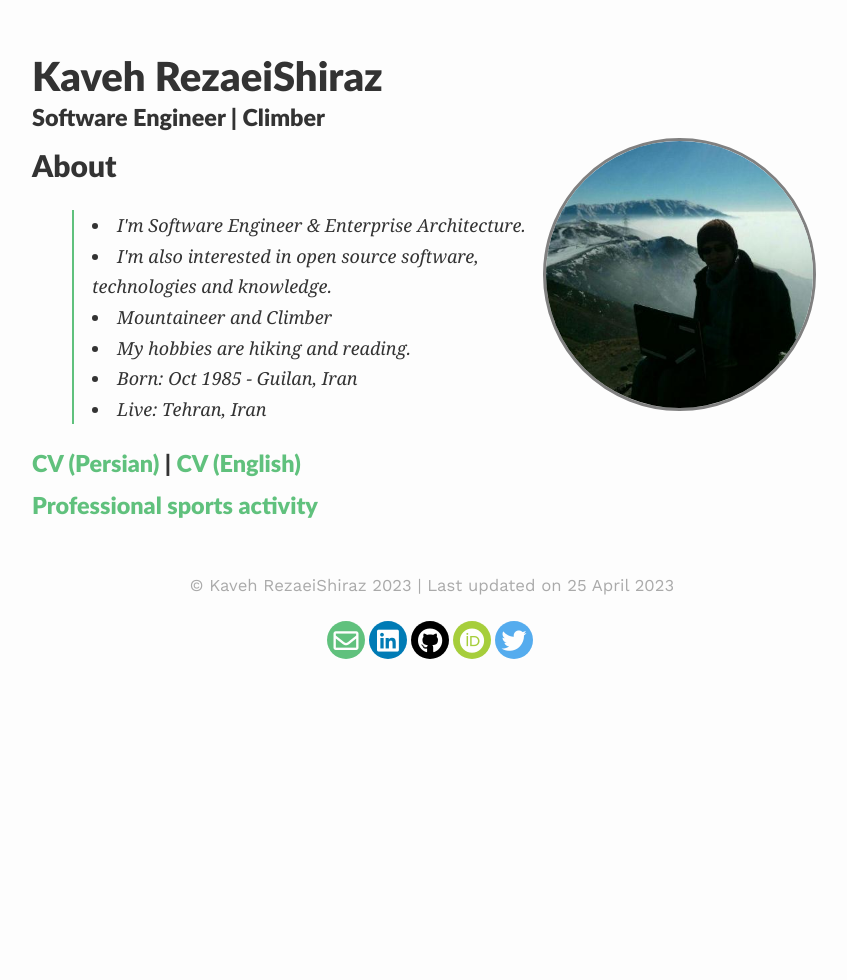
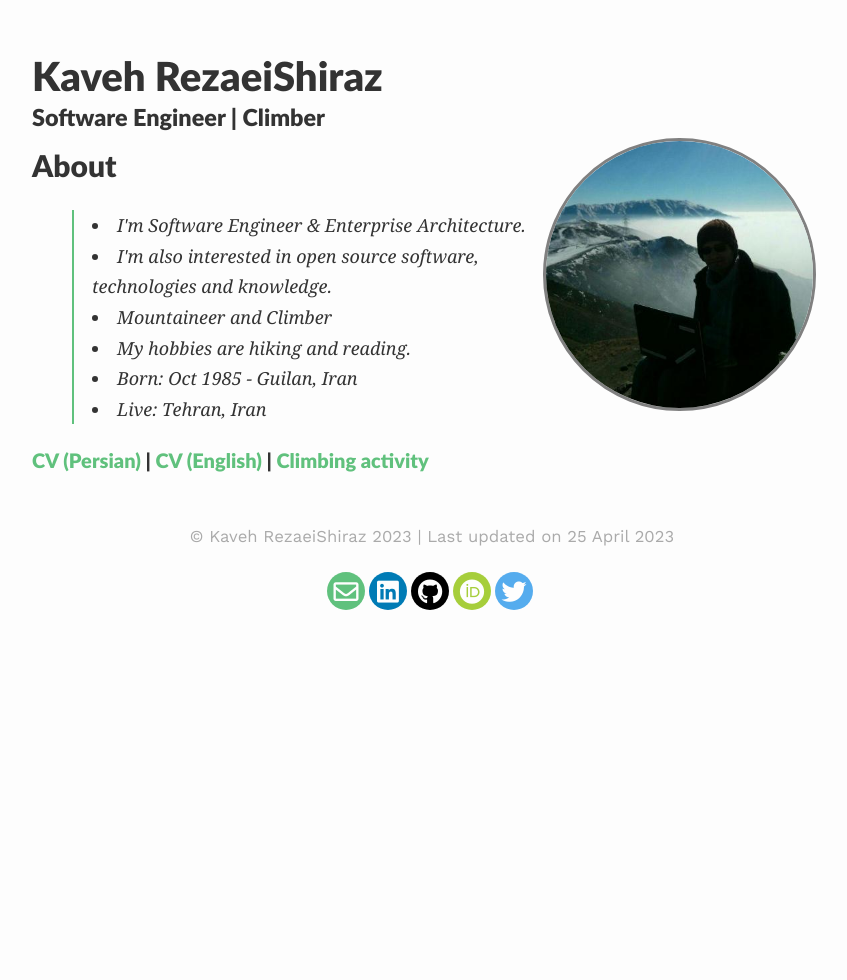
Before and after one commit to KavehRS/website, a Jekyll site: the page built from index.md, in a window 1280 px wide. Shown: the whole page, without its empty margins (208-1055 px from the left). Built offline with Jekyll 4.4.1, drawn with Linux system fonts in a browser that asks for light colours; nearby versions of some CDN libraries; our own code applies the rules of GitHub Pages for plain Markdown files.

Commit message:
Update index.md

```diff
--- a/index.md
+++ b/index.md
@@ -21,8 +21,8 @@
 
 
 
-### [CV (Persian)](/books/cv-fa.pdf) |  [CV (English)](#)
-### [Professional sports activity](https://climbingreports.kavehrs.com/)
+#### [CV (Persian)](/books/cv-fa.pdf) |  [CV (English)](#) | [Climbing activity](https://climbingreports.kavehrs.com/)
+
 
 
 
```
